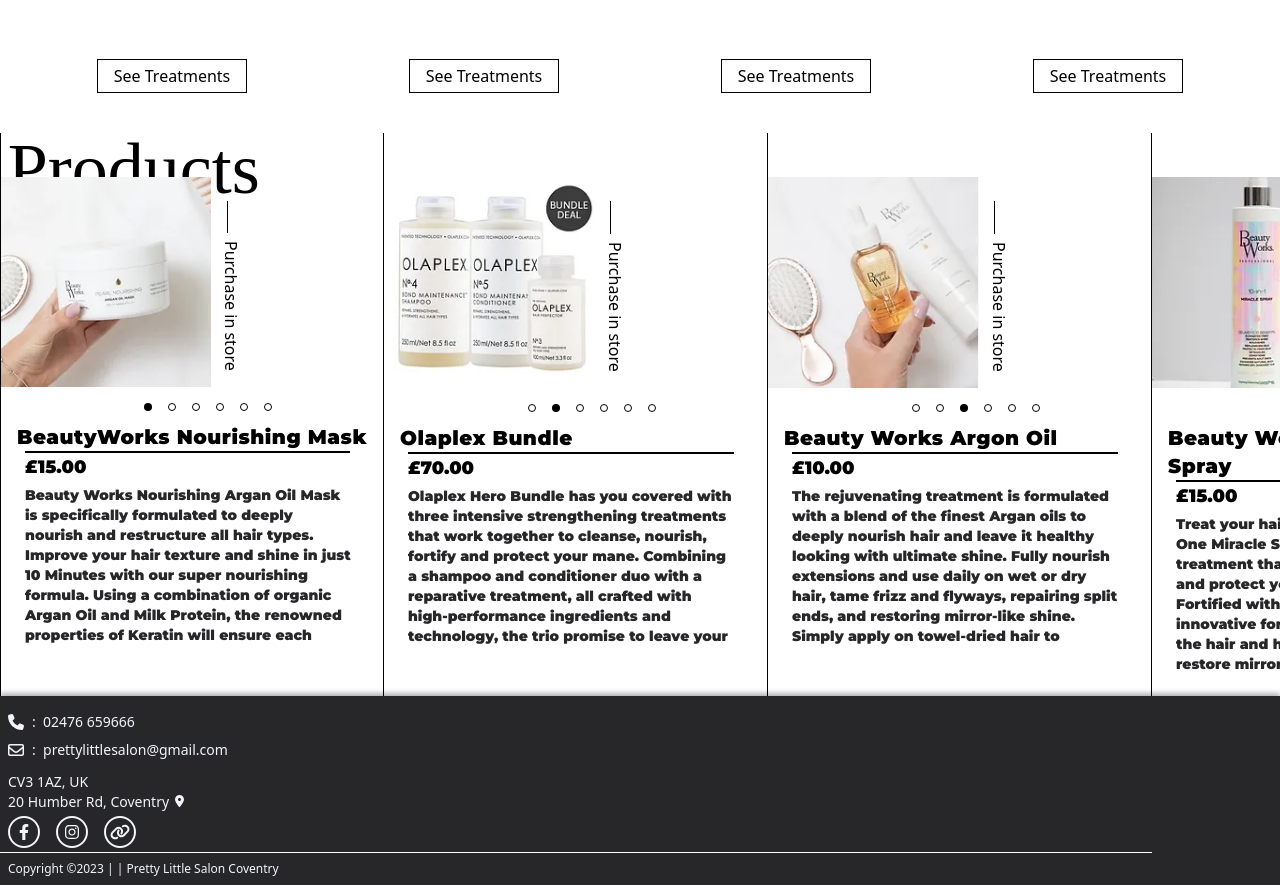
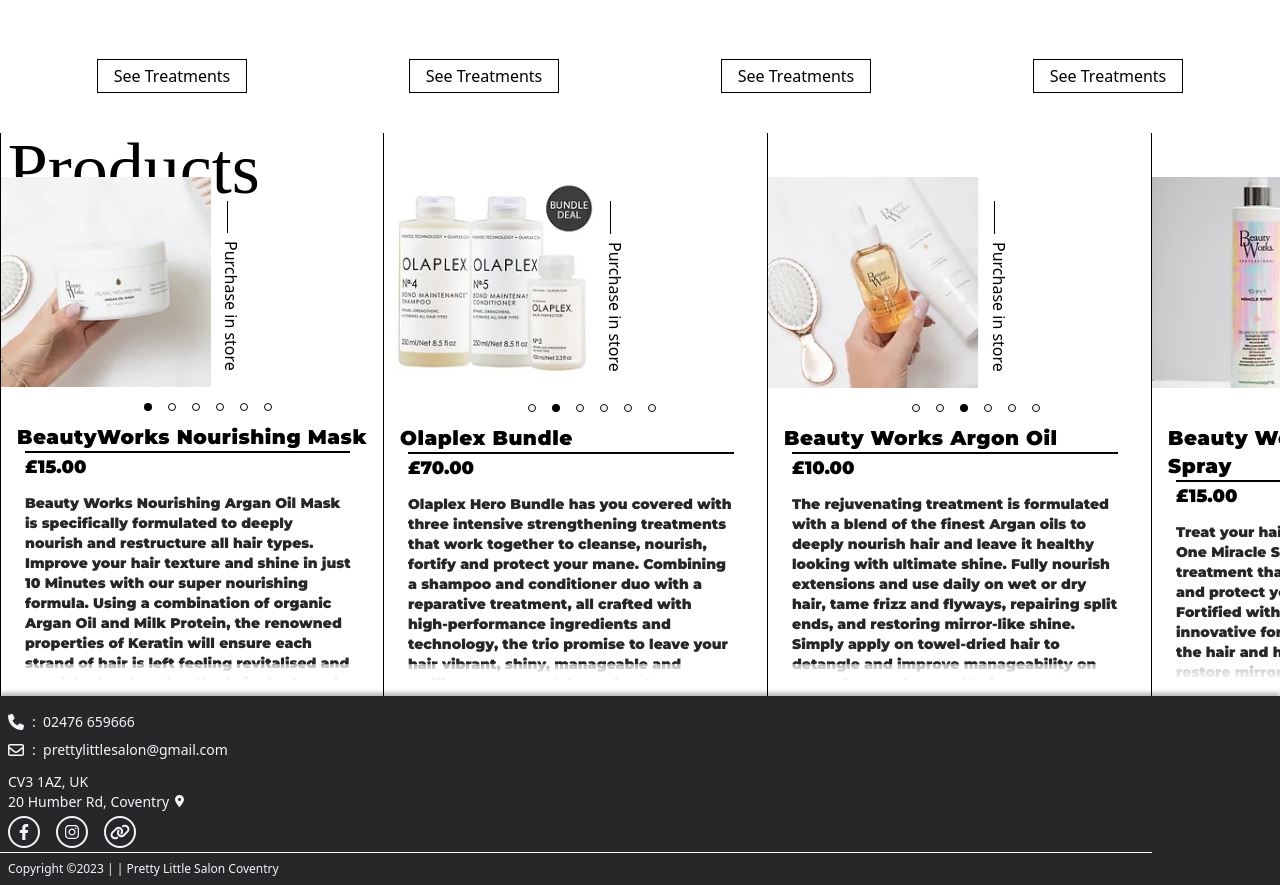
Before and after one commit to jordans-projects333/City, a Next.js app: page / in a window 1280 px wide. Shown: the part 1420-2305 px from the top of the page. Built offline with nearby package versions, Linux system fonts and the light colour scheme; a web font is replaced by a local one.

Commit message:
product description top and bottom fade, slide touch throttled

```diff
--- a/app/components/Products/Products.jsx
+++ b/app/components/Products/Products.jsx
@@ -15,6 +15,7 @@ const productsDescription = [
 
 const Products = () => {
     let productPage = useRef(null)
+    let throttle = useRef(true)
     let productPageTitle = useRef(null)
     let allSlideItems = useRef([])
     let sliderIndex = useRef([])
@@ -59,11 +60,13 @@ const Products = () => {
         currentTranslation.current = currentIndex.current * -window.innerWidth * 0.85
         prevTranslation.current = currentTranslation.current
         slider.current.style.transform = `translateX(${currentTranslation.current}px)`
+        productPageTitle.current.style.transitionDuration = '150ms'
         productPageTitle.current.style.opacity = 0
         if(currentIndex.current != 1 || currentIndex != 5)sliderIndex.current[currentIndex.current].style.opacity = 0
         setTimeout(() => {
             sliderIndex.current[currentIndex.current].style.transitionDuration = '300ms'
             sliderIndex.current[currentIndex.current].style.opacity = 1
+            productPageTitle.current.style.transitionDuration = '500ms'
             productPageTitle.current.style.opacity = 1
         }, 300)
     }
@@ -73,10 +76,15 @@ const Products = () => {
         animationId.current = requestAnimationFrame(animation)
     }
     const touchMove = (e) => {
-        currentTranslation.current = prevTranslation.current + e.touches[0].clientX - startPos.current
-        let swipeDistance = (currentTranslation.current + (window.innerWidth * currentIndex.current * .85))
-        console.log(swipeDistance)
-        if(swipeDistance > -50 && swipeDistance < 0)requestAnimationFrame(animation)
+        if(throttle.current){
+            throttle.current = false
+            currentTranslation.current = prevTranslation.current + e.touches[0].clientX - startPos.current
+            let swipeDistance = (currentTranslation.current + (window.innerWidth * currentIndex.current * .85))
+            if(swipeDistance > -50 && swipeDistance < 0)requestAnimationFrame(animation)
+            setTimeout(() => {
+                throttle.current = true
+            },150)
+        }
 
     }
     const touchEnd = () => {
@@ -115,7 +123,7 @@ const Products = () => {
     })
     return (
     <div ref={productPage} className='lvh relative overflow-x-hidden lg:overflow-x-auto flex flex-col'>
-        <h3 ref={productPageTitle} className=" text-7xl whitespace-nowrap ml-4 crab absolute top-0 font-[PlayfairDisplay] font-medium duration-150">Products</h3>
+        <h3 ref={productPageTitle} className=" text-7xl whitespace-nowrap ml-4 crab absolute top-0 font-[PlayfairDisplay] font-medium">Products</h3>
         <div ref={slideContainer} className="w-[100vw] lg:w-[auto] flex-grow">
             <div ref={slider} className='flex duration-500 h-full'>
 
--- a/app/components/Products/SlideItem.jsx
+++ b/app/components/Products/SlideItem.jsx
@@ -11,7 +11,7 @@ const productImages = [product1, product2, product3, product4, product5, product
 const SlideItem = ({obj, index, refFunction, touchStart, touchEnd, touchMove, mouseOver, canClick, cameFromLeft, left, productsDescription, productsPrices, sliderIndex}) => {
   return (
     // image draggable = false onDragStart={(e) => e.preventDefault()}
-    <div ref={refFunction} className={`lg:w-[30vw] ${index == 5 ? "w-[100vw]" : 'w-[85vw]'} flex-shrink-0 border-r border-black ${index == 0 && 'border-l border-black'} ${index == 5 && 'border-r border-black'}`}
+    <div ref={refFunction} className={`lg:w-[30vw] ${index == 5 ? "w-[100vw]" : 'w-[85vw]'} flex max-h-full flex-col flex-shrink-0 border-r border-black ${index == 0 && 'border-l border-black'} ${index == 5 && 'border-r border-black'}`}
             onTouchStart={(e) => touchStart(e)} onTouchEnd={() => touchEnd()} onTouchMove={(e) => touchMove(e)}
             onMouseOver={canClick ? mouseOver : undefined } onMouseEnter={() => left ? cameFromLeft.current = true : undefined }
             onMouseLeave={() => left ? setTimeout(() => cameFromLeft.current = false, 200): undefined }>
@@ -31,12 +31,16 @@ const SlideItem = ({obj, index, refFunction, touchStart, touchEnd, touchMove, mo
             <div className={`${(index == 5 ? 'bg-black' : 'border-black border-[1px]')} h-[.5rem] w-[.5rem] rounded-full`}></div>
         </div>
         <h3 className=' ml-4 text-xl tracking-wide font-[Montserrat] font-medium'>{obj}</h3>
-        <div className='h-[2px] mx-6 bg-black w-[85%]'></div>
-            <h3 className='ml-6 font-medium text-lg mb-1 font-[Montserrat]'>{productsPrices[index]}</h3>
-            <p className='text-sm font-medium mb-4 pl-6 pr-8 font-[Montserrat] text-zinc-800 max-h-[20vh] overflow-y-auto overflow-x-hidden '>
-                {productsDescription[index]}
-            </p>
-    </div>
+        <div className='h-[2px] mx-6 bg-black w-[85%] '></div>
+            <h3 className='ml-6 font-medium text-lg font-[Montserrat]'>{productsPrices[index]}</h3>
+            <div className=' w-full flex-grow relative mb-4'>
+                <p className='text-sm font-medium pb-8 pt-3 pl-6 pr-8 font-[Montserrat] absolute top-0 h-full text-zinc-800 overflow-x-hidden'>
+                    {productsDescription[index]}
+                </p>
+                <div className='absolute top-[-4px] p__wrapper h-4 ml-6 left-0 right-[2rem]'></div>
+                <div className='absolute bottom-[-.25rem] p__bwrapper h-5 ml-6 left-0 right-[2rem]'></div>
+            </div>
+        </div>
   )
 }
 
--- a/app/globals.css
+++ b/app/globals.css
@@ -26,6 +26,12 @@
 
 .nav__wrapper{
   background: linear-gradient( rgba(255, 255, 255, 1), 80%, rgba(255, 255, 255, 0.526));
+}
+.p__wrapper{
+  background: linear-gradient( rgba(255, 255, 255, 1), 80%, rgba(255, 255, 255, 0.526));
+}
+.p__bwrapper{
+  background: linear-gradient( rgba(255, 255, 255, 0.526), 20%, rgba(255, 255, 255, 1));
 }
 
 .svgShadow {
```
